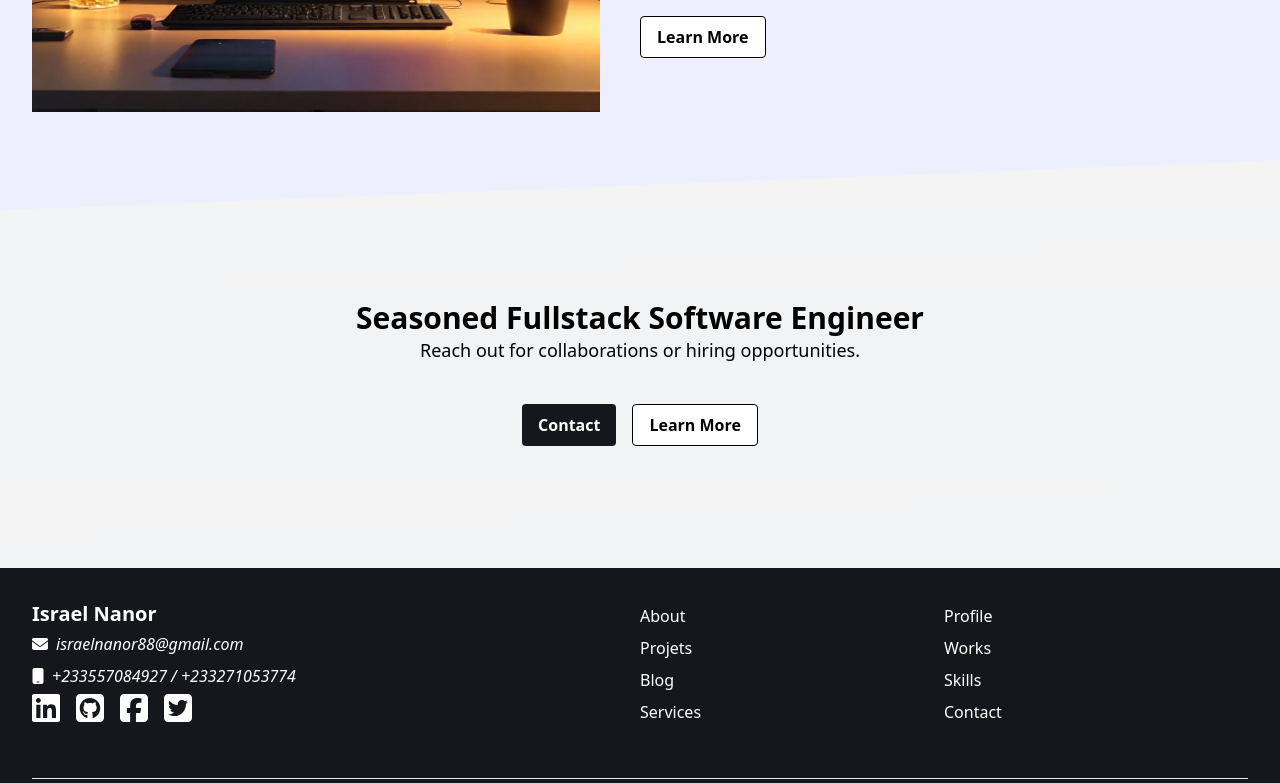
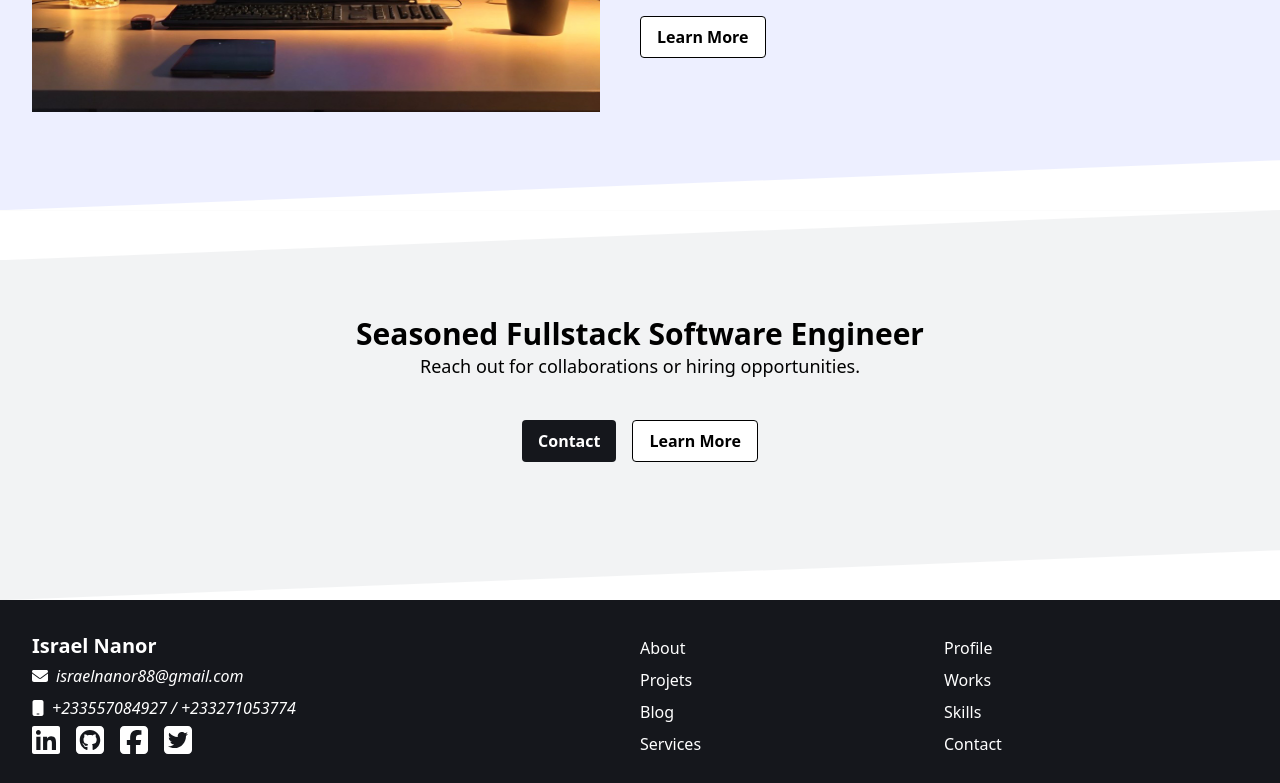
Before and after one commit to NanorIsrael/gv_web, a React (Create React App) app: page / in a window 1280 px wide. Shown: the part 4537-5320 px from the top of the page. Built offline with nearby package versions, Linux system fonts and the light colour scheme.

Commit message:
Update home

```diff
--- a/src/App.css
+++ b/src/App.css
@@ -881,6 +881,11 @@ code {
   background-color: rgb(242 243 244 / var(--tw-bg-opacity));
 }
 
+.bg-\[\#fff\] {
+  --tw-bg-opacity: 1;
+  background-color: rgb(255 255 255 / var(--tw-bg-opacity));
+}
+
 .bg-cover {
   background-size: cover;
 }
--- a/src/index.css
+++ b/src/index.css
@@ -283,7 +283,7 @@ figcaption a:hover, a:focus-visible {
 
 
 .mygrad {
-  background-color:  #F3F3F3;
+  background-color:  #FFF;
   clip-path: polygon(0% 100%, 100% 0%, 0% 0%);
   height: 50px;
   border: none;
@@ -291,7 +291,7 @@ figcaption a:hover, a:focus-visible {
 
 .clip-b{
   clip-path: polygon(0% 100%, 100% 0%, 100% 100%);
-  background-color:  #F3F3F3;
+  background-color:  #FFF;
   height: 50px;
   border: none;
 }
--- a/src/pages/Home.tsx
+++ b/src/pages/Home.tsx
@@ -71,7 +71,7 @@ const handleContact = () => {
         </nav>
       </div>
       </header>
-      <div className="container bg-[#f3f3f3]">
+      <div className="container bg-[#fff]">
 
       <article aria-label="Home ">
       <div className="relative bg-cover bg-center h-screen z-1000" style={{ backgroundImage: 'url("Israel_Image.png")', paddingTop: '60px' }} id="about">
@@ -197,16 +197,19 @@ const handleContact = () => {
         </div>
         <div className="clip-b"></div>
       </section>
-      <section className="bg-[#f2f3f4] text-center py-8" id="contact">
-        <div className="clip-b"></div>
-      <h3 className="text-xl md:text-2xl lg:text-3xl font-bold mt-2">Seasoned Fullstack Software Engineer</h3>
+      <section className="bg-[#f2f3f4] text-center" id="contact">
+        <div className="mygrad"></div>
+        <div className="py-12 px-8">
+        <h3 className="text-xl md:text-2xl lg:text-3xl font-bold mt-2">Seasoned Fullstack Software Engineer</h3>
       <p className="text-sm md:text-lg">Reach out for collaborations or hiring opportunities.</p>
       <div className="flex my-8 justify-center">
           <button className="hover:bg-white hover:text-black text-white font-bold py-2 px-4 rounded mr-4 my-2 primary-bg" onClick={handleContact}>Contact</button>
           <button className="bg-white text-black hover:bg-black hover:text-white font-bold py-2 px-4 rounded my-2 border border-black">Learn More</button>
         </div>
         <Contact setToggleModal={setToggleModal} toggleModal={toggleModal}/>
-        <div className="mygrad"></div>
+        </div>
+
+        <div className="clip-b"></div>
       </section>
       </article>
     </div>
```
